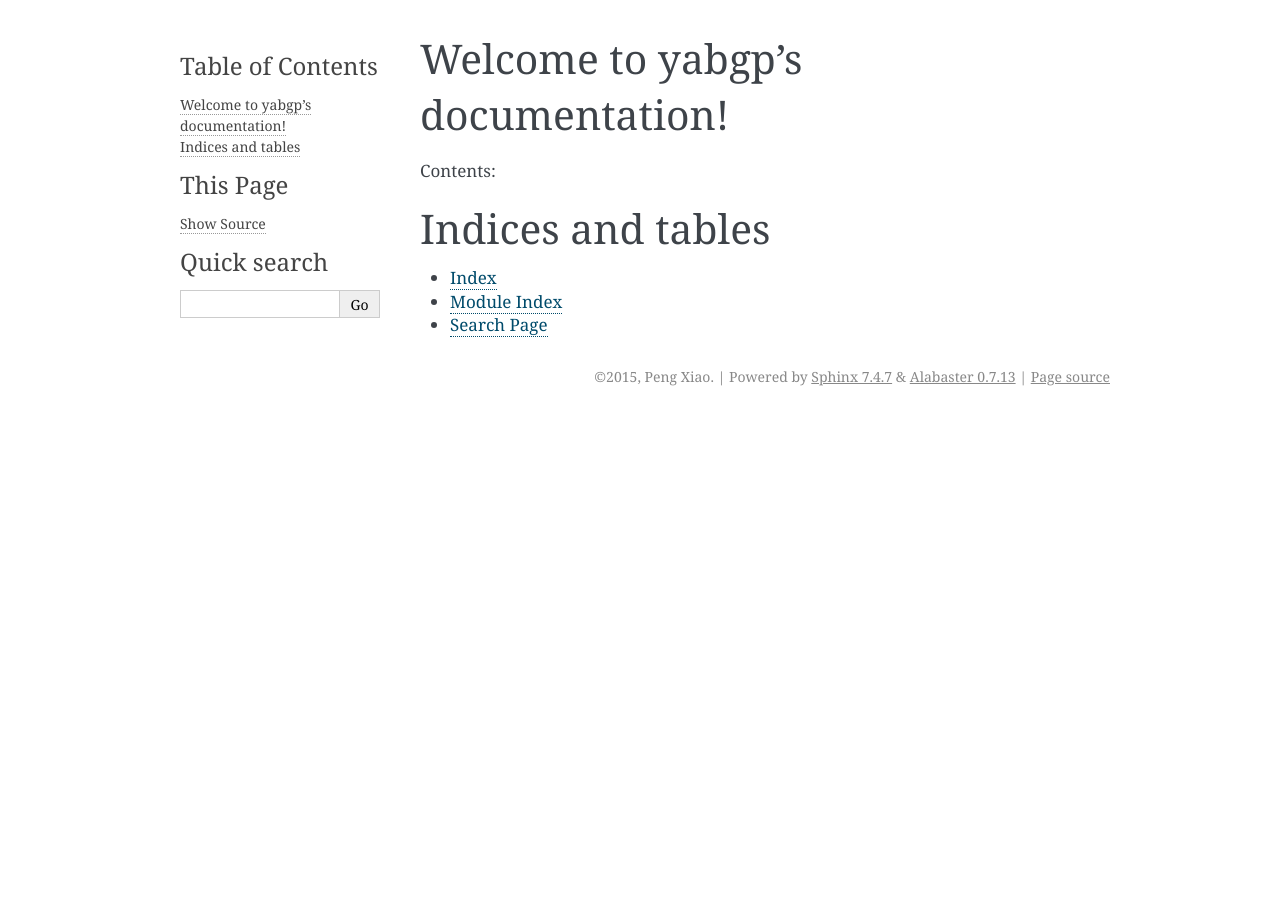
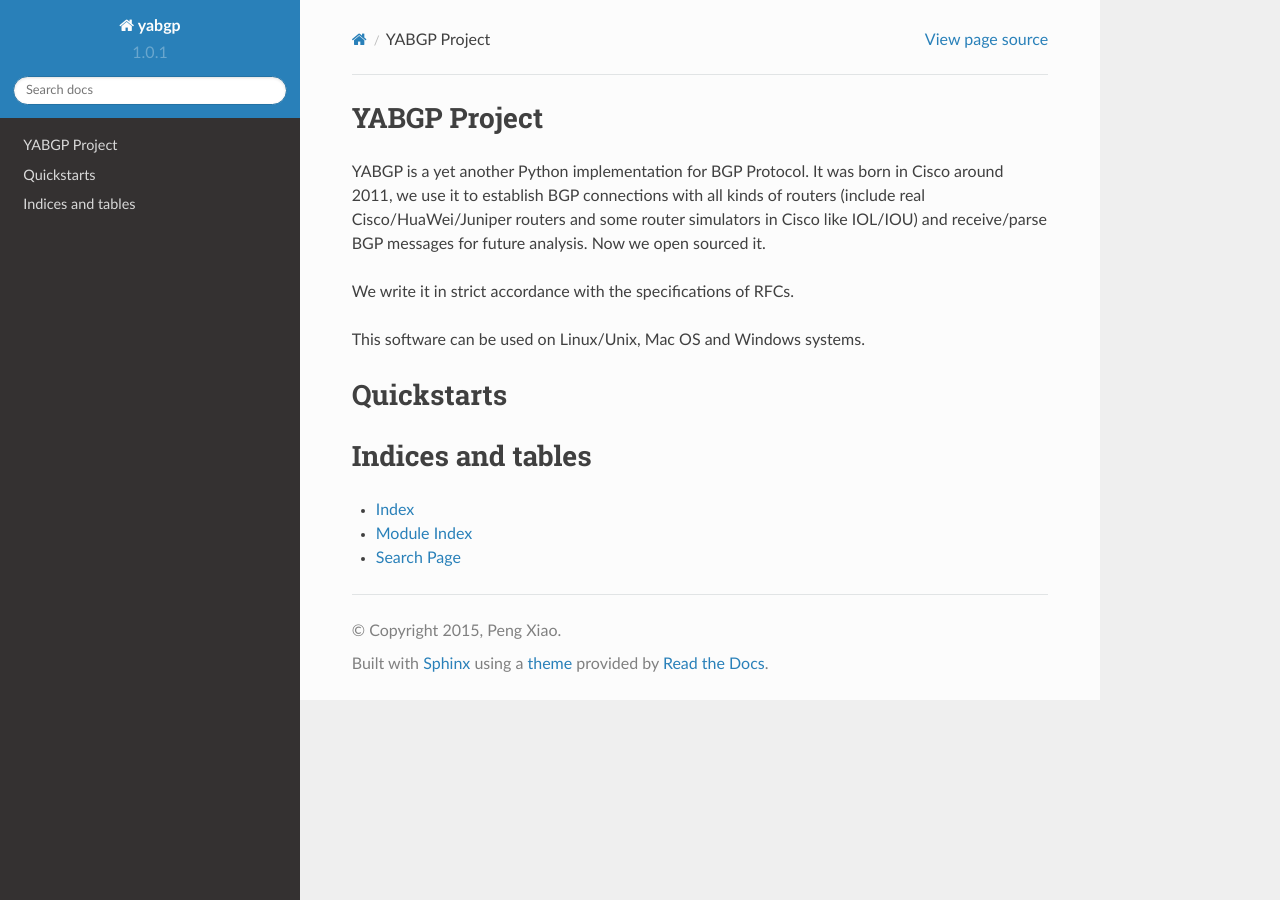
Before and after one commit to smartbgp/yabgp, a Sphinx documentation site: the page built from doc/source/index.rst, in a window 1280 px wide. Built offline with Sphinx 7.4.7 and the Read the Docs theme 2.0.0, drawn with Linux system fonts in a browser that asks for light colours.

```diff
--- a/doc/source/conf.py
+++ b/doc/source/conf.py
@@ -53,9 +53,15 @@
 # built documents.
 #
 # The short X.Y version.
-version = '1.0.1'
-# The full version, including alpha/beta/rc tags.
-release = '1.0.1'
+# The short X.Y version.
+try:
+    import yabgp
+    version = yabgp.version
+    release = yabgp.version
+except ImportError:
+    version = ''
+    release = ''
+
 
 # The language for content autogenerated by Sphinx. Refer to documentation
 # for a list of supported languages.
@@ -106,7 +112,7 @@
 
 # The theme to use for HTML and HTML Help pages.  See the documentation for
 # a list of builtin themes.
-html_theme = 'alabaster'
+html_theme = 'sphinx_rtd_theme'
 
 # Theme options are theme-specific and customize the look and feel of a theme
 # further.  For a list of options available for each theme, see the
@@ -121,7 +127,7 @@
 # html_title = None
 
 # A shorter title for the navigation bar.  Default is the same as html_title.
-#html_short_title = None
+# html_short_title = None
 
 # The name of an image file (relative to this directory) to place at the top
 # of the sidebar.
--- a/doc/source/index.rst
+++ b/doc/source/index.rst
@@ -3,15 +3,25 @@
    You can adapt this file completely to your liking, but it should at least
    contain the root `toctree` directive.
 
-Welcome to yabgp's documentation!
-=================================
+YABGP Project
+=============
 
-Contents:
+YABGP is a yet another Python implementation for BGP Protocol. It was born in
+Cisco around 2011, we use it to establish BGP connections with all kinds
+of routers (include real Cisco/HuaWei/Juniper routers and some router
+simulators in Cisco like IOL/IOU) and receive/parse BGP messages for
+future analysis. Now we open sourced it.
+
+We write it in strict accordance with the specifications of RFCs.
+
+This software can be used on Linux/Unix, Mac OS and Windows systems.
+
+
+Quickstarts
+===========
 
 .. toctree::
-   :maxdepth: 2
-
-
+   :maxdepth: 1
 
 Indices and tables
 ==================
--- a/test-requirements.txt
+++ b/test-requirements.txt
@@ -1,2 +1,2 @@
-nose
-flake8
+nose==1.3.6
+flake8==2.4.0
```
Also changed, not shown: 1 other file.
